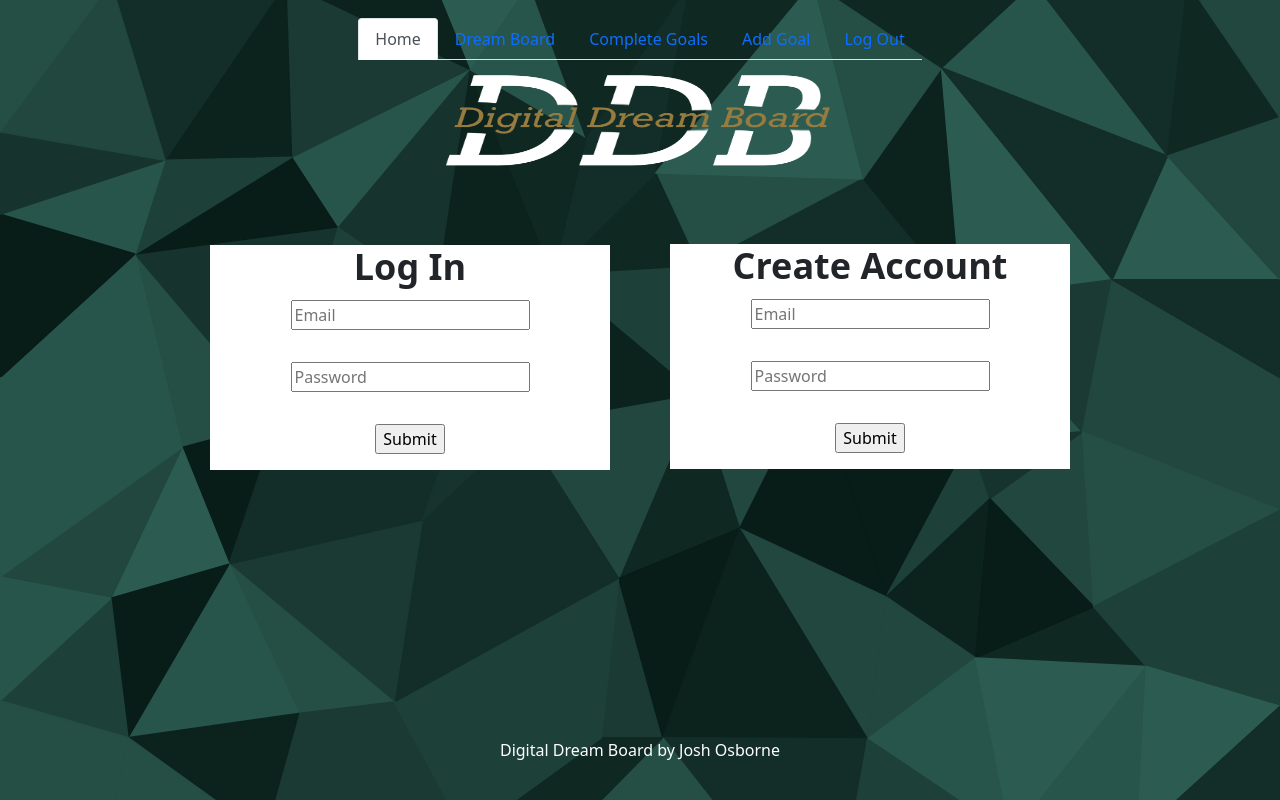
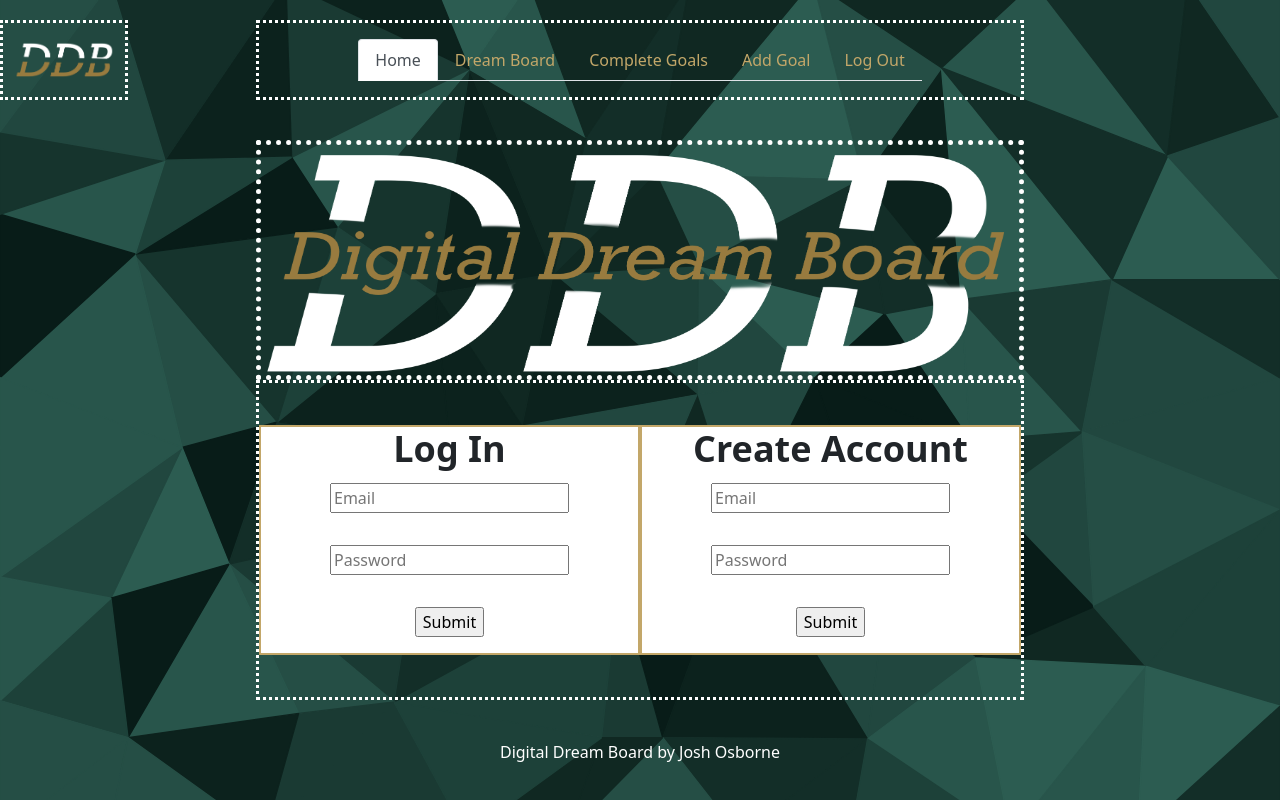
Before and after one commit to JoshOsborne96/Python-Capstone, a Flask app: page / in a window 1280 px wide. Run offline with Flask 2, Linux system fonts and the light colour scheme.

Commit message:
more frontend, divs and colors

```diff
--- a/server.py
+++ b/server.py
@@ -69,8 +69,9 @@ def create_user():
 def pending_goals():
     """View a user's pending goals"""
     if 'user_email' not in session:
+        flash("Please log in or create an account")
 
-        return redirect("/login")
+        return redirect("/")
     else:
         goals = crud.get_pending_goals(session["user_id"])
 
@@ -80,35 +81,40 @@ def pending_goals():
 def complete_goals():
     """View a user's completed goals"""
 
-    goals= crud.get_complete_goals(session["user_id"])
 
     if "user_email" not in session:
         flash("Please log in or create an account")
-        return redirect("/login")
+        return redirect("/")
     else:
+        goals= crud.get_complete_goals(session["user_id"])
         return render_template("complete_goals.html", goals=goals, page = "complete-goals")
 
 @app.route("/add-goal", methods=["GET", "POST"])
 def add_goal():
-    goal_form = GoalForm()
 
-    if request.method == "POST":
-        if goal_form.validate_on_submit():
-            description = goal_form.description.data
-            picture_path = goal_form.picture_path.data
-            deadline = goal_form.deadline.data
-            complete = False
-            user_id = session["user_id"]
 
-            new_goal = Goal(description, picture_path, deadline, complete, user_id)
-            db.session.add(new_goal)
-            db.session.commit()
+    if "user_email" not in session:
+            flash("Please log in or create an account")
+            return redirect("/")
+    else:
+            goal_form = GoalForm()
+            if request.method == "POST":
+                if goal_form.validate_on_submit():
+                    description = goal_form.description.data
+                    picture_path = goal_form.picture_path.data
+                    deadline = goal_form.deadline.data
+                    complete = False
+                    user_id = session["user_id"]
 
-            return redirect(url_for("pending_goals"))
-        else:
-            return redirect(url_for("home"))
-    else:
-        return render_template("add_goal.html", goal_form= goal_form, page = "add-goal")
+                    new_goal = Goal(description, picture_path, deadline, complete, user_id)
+                    db.session.add(new_goal)
+                    db.session.commit()
+
+                    return redirect(url_for("pending_goals"))
+                else:
+                    return redirect(url_for("home"))
+            else:
+                return render_template("add_goal.html", goal_form= goal_form, page = "add-goal")
 
 @app.route("/update-goal/<goal_id>", methods=["GET", "POST"])
 def update_goal(goal_id):
--- a/static/base.css
+++ b/static/base.css
@@ -2,6 +2,17 @@
 
 h1, form, h3{
     color: #ffffff;
+    justify-content: center;
+}
+
+.btn.btn-primary {
+    background-color: #c3a769;
+    border-color: #c3a769;
+}
+
+.btn.btn-danger {
+    background-color: rgb(114, 24, 24);
+    border-color: rgb(114, 24, 24);
 }
 
 html, body {
@@ -16,6 +27,12 @@ a, button {
     100% { background-position: 15% 50%;}
 }
 
+div {
+    display: flex;
+    flex-direction: column;
+    align-items: center;
+}
+
 body {
     display: grid;
     place-items: center;
@@ -23,7 +40,7 @@ body {
     padding: 0 24px;
     background-image: url("low-poly-grid-haikei\ \(5\).svg");
     background-repeat: no-repeat;
-    background-size: cover;
+    background-size:cover;
     animation:
         pan 10s infinite alternate linear;
 }
@@ -34,23 +51,66 @@ body {
     }
 }
 
+.form-cont-1 {
+    display: flex;
+    flex-direction: row-reverse;
+    justify-content:center;
+    align-items: center;
+    width: 60vw;
+    height: 30vh;
+    border: 5px dotted #ffffff;
+}
+
+.form-cont-2 {
+    display: flex;
+    flex-direction: row-reverse;
+    justify-content:space-around;
+    align-items: center;
+    width: 60vw;
+    height: 40vh;
+    border: 3px dotted #ffffff;
+}
+
+.nav-cont {
+    display: flex;
+    align-items:center;
+    justify-content: center;
+    width: 60vw;
+    height: 10vh;
+    border: 3px dotted #ffffff;
+}
+
+.small-logo-cont {
+    position:absolute;
+    left:0;
+    top: 20px;;
+    /* margin-right: 100px; */
+    display: flex;
+    align-items:center;
+    justify-content: center;
+    width: 10vw;
+    height: 10vh;
+    border: 3px dotted #ffffff;
+}
+
 .login-card {
-    width: 100%;
-    padding: 70px, 30px, 44px;
+    width: 20px;
+    border: 2px solid #c3a769;
+    padding: 10 10px;
+    margin: 10 10px;
     background: #ffffff;
     text-align: center;
-    position: relative;
-    right: 230px;
-    bottom: 224px;
+
 }
 
 .create-account-card {
-    width: 100%;
-    padding: 70px, 30px, 44px;
+    width: 20vw;
+    border: 2px solid #c3a769;
+    padding: 10 10px;
+    margin: 10 10px;
     background: #ffffff;
     text-align: center;
-    position: relative;
-    left: 230px;
+
 }
 
 @media (width >= 500px) {
@@ -73,13 +133,6 @@ body {
     color: rgba(0, 0, 0, 0.38)
 }
 
-.create-account-form {
-    margin: 0 0 30px;
-    font-weight: 500;
-    font-size: 16px;
-
-}
-
 .login-form {
     width: 100%;
     margin: 0;
@@ -93,8 +146,6 @@ body {
     display: grid;
     gap: 16px;
 }
-
-.login-form > a { color: #216ce7}
 
 input:hover {
     background-color:#c3a769
@@ -125,24 +176,22 @@ input:hover {
 #goal-list {
     display: flex;
     flex-wrap: wrap;
+    flex-direction: row;
     padding: 70px, 30px, 44px;
     margin: 0 0 30px;;
 }
 
-#logo-small {
-    position: relative;
-    display: flex;
-    height: 100%;
-    width: 100px;
-    right:600px;
-}
+/* #logo-small {
+   float: left;
+   height: 10vh;
+   max-width: 10vw;
+   border: 5px solid #c3a769;
+} */
 
 #logo-large {
-    position: relative;
-    display: flex;
-    height: 100px;
-    width: 100%;
-    bottom:75px;
+    margin: 20px;
+    width: 60vw;
+    height: 30vh;
 }
 
 .logo-large-container {
@@ -152,11 +201,20 @@ input:hover {
 }
 
 .nav{
-    position: relative;
-    display: flex;
-    bottom: 20px;
+    margin: 20px;
 }
 
+.nav-link {
+    color: #c3a769;
+}
+
+.nav-link:hover {
+    color: #ffffff
+}
 .footer{
     color:#ffffff
 }
+
+.flash-msg {
+    color: #ffffff;
+}
--- a/templates/add_goal.html
+++ b/templates/add_goal.html
@@ -2,7 +2,7 @@
 {% block main %}
 
 <div class="form-container">
-    <h3>ADD GOAL</h3>
+    <h1>ADD GOAL</h1>
     <form action="{{ url_for('add_goal') }}" method="POST">
         {{ goal_form.csrf_token() }}
         <div>
--- a/templates/base.html
+++ b/templates/base.html
@@ -9,8 +9,14 @@
 <head>
 <body>
     <header>
-        <a href="{{ url_for('home') }}"><img id="logo-small" src="../static/Untitled_Artwork (1).PNG"></a>
 
+        <div class="small-logo-cont">
+            <div id="logo-small">
+                <a href="{{ url_for('home') }}"><img src="../static/Untitled_Artwork (1).PNG" width="100vw"></a>
+            </div>
+        </div>
+
+        <div class="nav-cont">
             <nav class="nav">
                 <ul class="nav nav-tabs">
                     <li class="nav-item">
@@ -55,6 +61,7 @@
                         </li>
                 </ul>
             </nav>
+         </div>
     </header>
 
     {% for msg in get_flashed_messages() %}
--- a/templates/complete_goals.html
+++ b/templates/complete_goals.html
@@ -1,7 +1,7 @@
 {% extends "base.html" %}
 {% block main %}
 
-<h1>Completed Goals</h1>
+<h1>COMPLETED GOALS</h1>
 
 <div id="goal-list">
       {% for goal in goals %}
--- a/templates/home.html
+++ b/templates/home.html
@@ -1,11 +1,15 @@
 {% extends "base.html" %}
 {% block main %}
 
+<div class="form-cont-1">
   <div class="logo-large-container">
 
     <img id="logo-large" src="../static/Untitled_Artwork1.PNG">
 
   </div>
+</div>
+
+<div class="form-cont-2">
 
   <div class = "create-account-card">
     <h2>Create Account</h2>
@@ -42,5 +46,6 @@
     </form>
   </div>
 
+</div>
 
 {% endblock %}
--- a/templates/pending_goals.html
+++ b/templates/pending_goals.html
@@ -1,14 +1,14 @@
 {% extends "base.html" %}
 {% block main %}
 
-<h1>Dream Board</h1>
+<h1>DREAM BOARD</h1>
 
 <div id="goal-list">
 
       {% for goal in goals %}
         <div class="card text-center">
 
-           <img src ="{{ goal.picture_path }}" width="300" height="300">
+           <img src ="{{ goal.picture_path }}" width="200" height="200">
            <p>Description: {{ goal.description }} <p>
            <p>Deadline: {{ goal.deadline }}<p>
 
--- a/templates/update_goal.html
+++ b/templates/update_goal.html
@@ -2,7 +2,7 @@
 {% block main %}
 
 <div class="form-container">
-    <h3>Update Goal</h3>
+    <h3>UPDATE GOAL</h3>
     <form action="{{ url_for('update_goal', goal_id = goal.id) }}" method="POST">
         {{ form.csrf_token() }}
         <div class="form-group mt-2">
```
Lines whose indentation alone changed are shown as unchanged.
